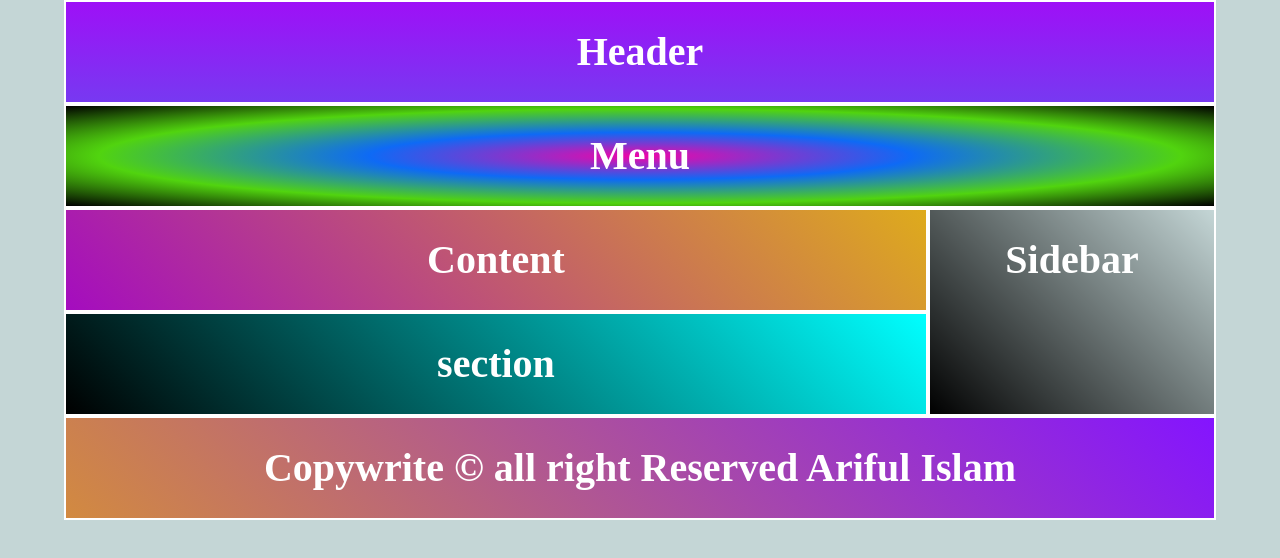
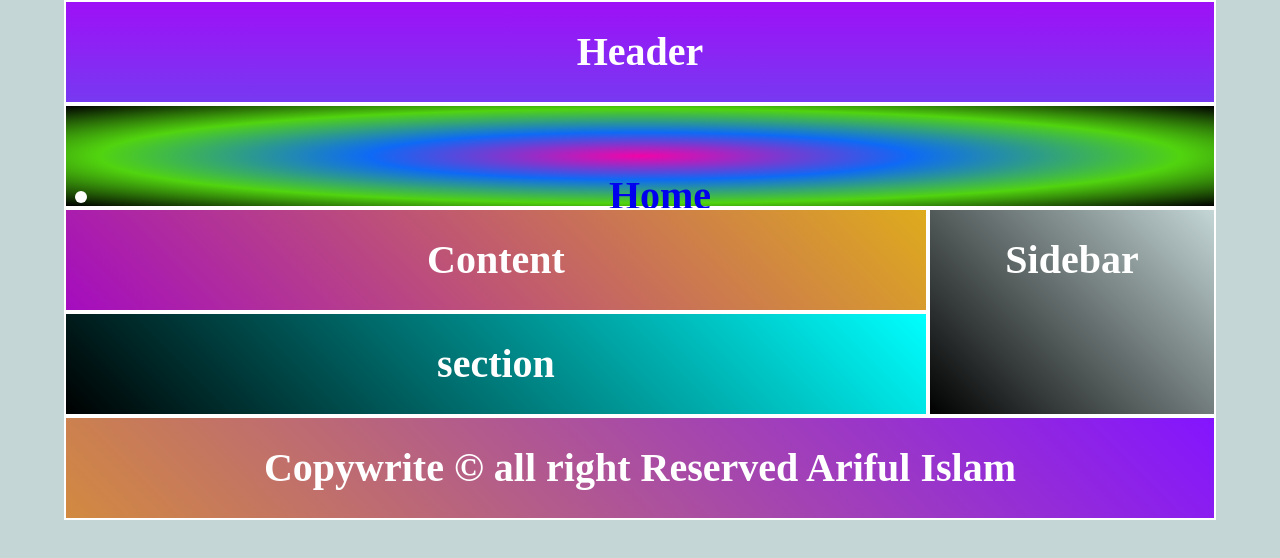
Before and after one commit to ariful4900/my-first-website, a plain HTML site: page index.html in a window 1280 px wide. Drawn offline with Linux system fonts and the light colour scheme.

Commit message:
change menu item

```diff
--- a/index.html
+++ b/index.html
@@ -12,7 +12,11 @@
 <body>
     <div class="container">
         <header>Header</header>
-        <nav>Menu</nav>
+        <nav>
+            <ul>
+                <li><a href="#">Home</a></li>
+            </ul>
+        </nav>
         <article>Content</article>
         <aside>Sidebar</aside>
         <section>section</section>
```
